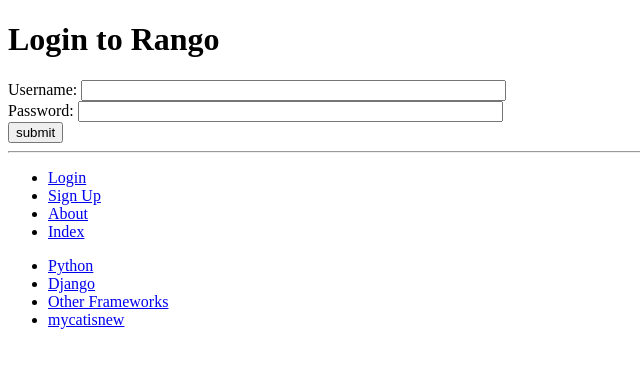
After one commit to NestorSkiad/tango_with_django_project, a Django app: page /rango/login/ in a window 1280 px wide. The commit adds this page. Shown: the top 368 px of the page, without its empty margins (0-640 px from the left). Run offline with Django 3.2, Linux system fonts and the light colour scheme; data comes from the database, SQL or seed files in the repository; both versions use the stored data as it was after the commit.

Commit message:
TWD CH10 DONE

```diff
--- a/rango/urls.py
+++ b/rango/urls.py
@@ -8,4 +8,7 @@ urlpatterns = [
     url(r'^category/(?P<category_name_slug>[\w\-]+)/$', views.show_category, name='show_category'),
     url(r'^category/(?P<category_name_slug>[\w\-]+)/add_page/$', views.add_page, name='add_page'),
     url(r'^register/$', views.register, name='register'),
+    url(r'^login/$', views.user_login, name='login'),
+    url(r'^restricted/', views.restricted, name='restricted'),
+    url(r'^logout/$', views.user_logout, name='logout'),
 ]
--- a/rango/views.py
+++ b/rango/views.py
@@ -1,19 +1,35 @@
-from django.http import HttpResponse
+from django.http import HttpResponse, HttpResponseRedirect
 from django.shortcuts import render
 from rango.models import Category, Page
 from rango.forms import CategoryForm, PageForm, UserForm, UserProfileForm
+from django.contrib.auth import authenticate, login, logout
+from django.core.urlresolvers import reverse
+from django.contrib.auth.decorators import login_required
+from datetime import datetime
 
 
 def index(request):
+    request.session.set_test_cookie()
     category_list = Category.objects.order_by('-likes')[:5]
     page_list = Page.objects.order_by('-views')[:5]
     context_dict = {'categories': category_list, 'pages': page_list}
 
-    return render(request, 'rango/index.html', context=context_dict)
+    visitor_cookie_handler(request)
+    context_dict['visits'] = request.session['visits']
+
+    response = render(request, 'rango/index.html', context=context_dict)
+
+    return response
 
 
 def about(request):
+    if request.session.test_cookie_worked():
+        print('TEST COOKIE WORKED!')
+        request.session.delete_test_cookie()
+
     context_dict = {'name': 'Nestor Skiadas'}
+    visitor_cookie_handler(request)
+    context_dict['visits'] = request.session['visits']
 
     return render(request, 'rango/about.html', context=context_dict)
 
@@ -33,6 +49,7 @@ def show_category(request, category_name_slug):
     return render(request, 'rango/category.html', context_dict)
 
 
+@login_required
 def add_category(request):
     form = CategoryForm()
 
@@ -48,6 +65,7 @@ def add_category(request):
     return render(request, 'rango/add_category.html', {'form': form})
 
 
+@login_required
 def add_page(request, category_name_slug):
     try:
         category = Category.objects.get(slug=category_name_slug)
@@ -100,3 +118,56 @@ def register(request):
     return render(request, 'rango/register.html', {'user_form': user_form,
                                                    'profile_form': profile_form,
                                                    'registered': registered})
+
+
+def user_login(request):
+    if request.method == 'POST':
+        username = request.POST.get('username')
+        password = request.POST.get('password')
+
+        user = authenticate(username=username, password=password)
+
+        if user:
+            if user.is_active:
+                login(request, user)
+                return HttpResponseRedirect(reverse('index'))
+            else:
+                return HttpResponse('Your Rango account is disabled.')
+        else:
+            print('Invalid login details: {0}, {1}'.format(username, password))
+            return HttpResponse('Invalid login details supplied.')
+    else:
+        return render(request, 'rango/login.html', {})
+
+
+@login_required
+def restricted(request):
+    return HttpResponse("Since you're logged in, you can see this text!")
+
+
+@login_required
+def user_logout(request):
+    logout(request)
+    return HttpResponseRedirect(reverse('index'))
+
+
+def visitor_cookie_handler(request):
+    visits = int(get_server_side_cookie(request, 'visits', '1'))
+
+    last_visit_cookie = get_server_side_cookie(request, 'last_visit', str(datetime.now()))
+    last_visit_time = datetime.strptime(last_visit_cookie[:-7], '%Y-%m-%d %H:%M:%S')
+
+    if (datetime.now() - last_visit_time).days > 0:
+        visits += 1
+        request.session['last_visit'] = str(datetime.now())
+    else:
+        request.session['last_visit'] = last_visit_cookie
+
+        request.session['visits'] = visits
+
+
+def get_server_side_cookie(request, cookie, default_val=None):
+    val = request.session.get(cookie)
+    if not val:
+        val = default_val
+    return val
--- a/tango_with_django_project/settings.py
+++ b/tango_with_django_project/settings.py
@@ -101,6 +101,8 @@ AUTH_PASSWORD_VALIDATORS = [
     },
 ]
 
+LOGIN_URL = '/rango/login/'
+
 # Internationalization
 # https://docs.djangoproject.com/en/1.11/topics/i18n/
 
--- a/templates/rango/about.html
+++ b/templates/rango/about.html
@@ -10,6 +10,7 @@
 <h2>About page</h2>
 <div>
     This tutorial has been put together by {{ name }} <br/>
+    You have visited the site {{ visits }} times.
 </div>
 <div>
     <img src='{{ MEDIA_URL }}cat.jpg'
--- a/templates/rango/base.html
+++ b/templates/rango/base.html
@@ -21,10 +21,16 @@
 <hr/>
 <div>
     <ul>
-        <li><a href="{% url 'add_category'%}">Add new Category</a></li>
+        {% if user.is_authenticated %}
+            <li><a href="{% url 'restricted' %}">Restricted Page</a> </li>
+            <li><a href="{% url 'logout' %}">Logout</a></li>
+            <li><a href="{% url 'add_category'%}">Add new Category</a></li>
+        {% else %}
+            <li><a href="{% url 'login' %}">Login</a></li>
+            <li><a href="{% url 'register' %}">Sign Up</a></li>
+        {% endif %}
         <li><a href="{% url 'about'%}">About</a></li>
         <li><a href="{% url 'index'%}">Index</a></li>
-        <li><a href="{% url 'register' %}">Sign Up</a></li>
     </ul>
 </div>
 
--- a/templates/rango/category.html
+++ b/templates/rango/category.html
@@ -22,5 +22,8 @@
 The specified category does not exist!
 {% endif %}
 
+{% if user.is_authenticated %}
 <a href="{% url 'add_page' category.slug %}"> Add Page</a></li>
+{% endif %}
+
 {% endblock %}
--- /dev/null
+++ b/templates/rango/login.html
@@ -0,0 +1,20 @@
+{% extends 'rango/base.html' %}
+{% load staticfiles %}
+
+{% block title_block %}
+    Login
+{% endblock %}
+
+{% block body_block %}
+
+<h1>Login to Rango</h1>
+<form id="login_form" method="post" action="{% url 'login' %}">
+    {%csrf_token%}
+    Username: <input type="text" name="username" value="" size="50"/>
+    <br />
+    Password: <input type="password" name="password" value="" size="50"/>
+    <br />
+    <input type="submit" value="submit"/>
+</form>
+
+{% endblock %}
```
Also changed, not shown: templates/rango/index.html (+7 -1 lines), db.sqlite3.
